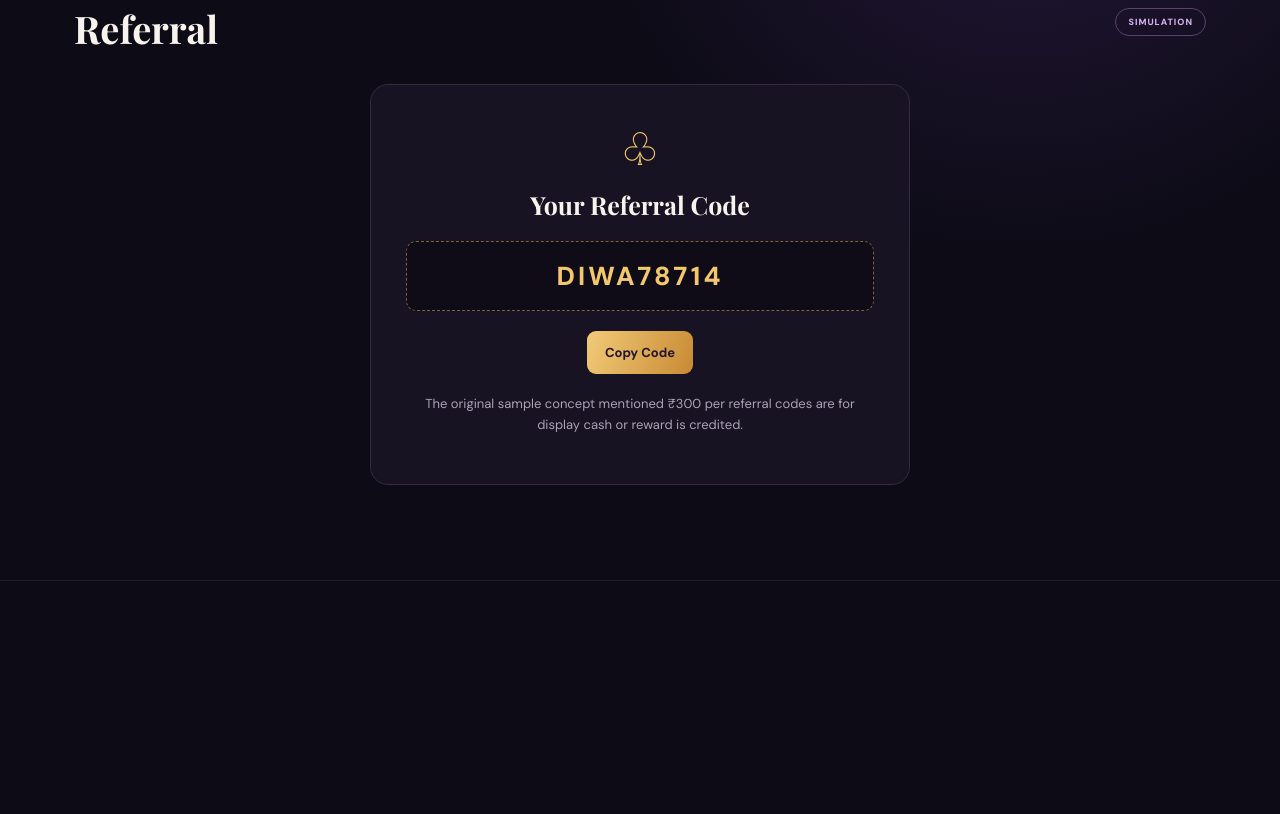
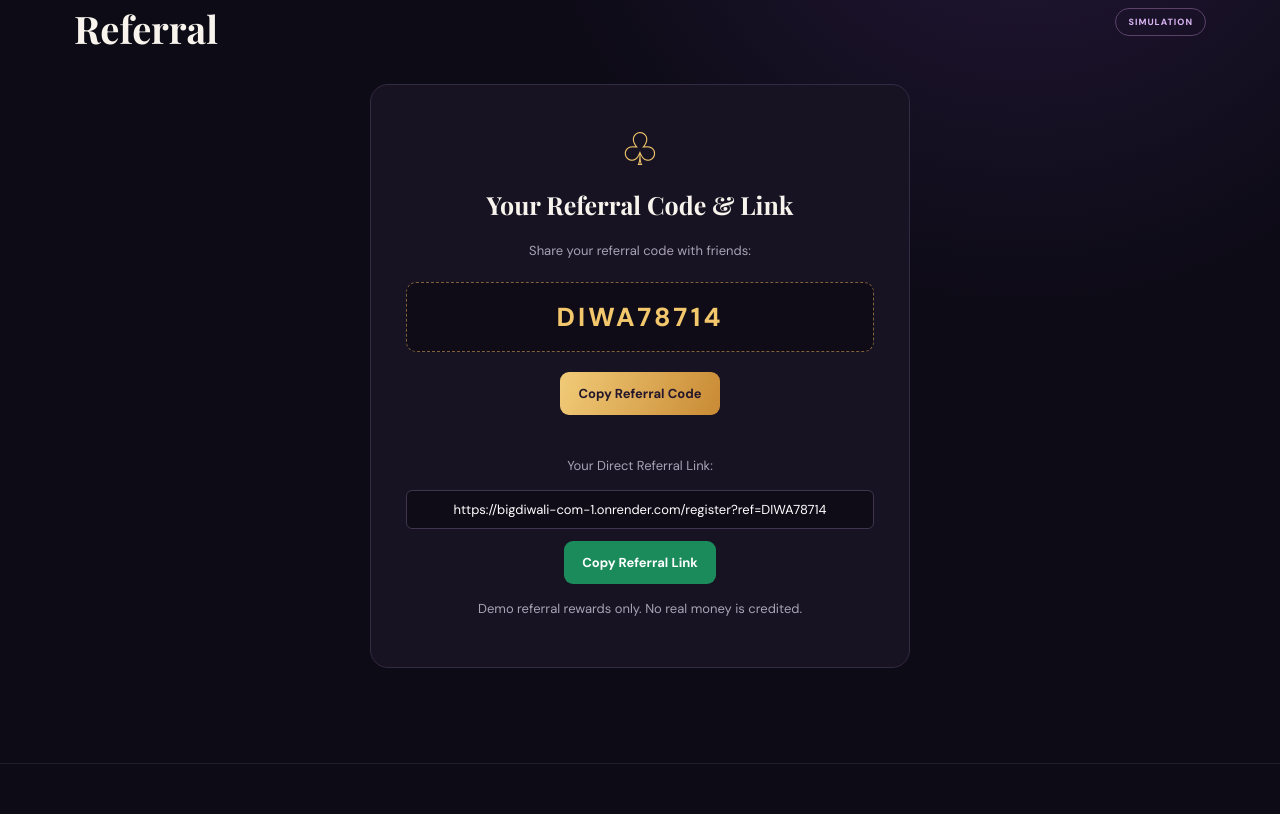
Before and after one commit to banud1157-cmd/bigdiwali.com, a Flask app: page /referral in a window 1280 px wide. Shown: the part 193-1007 px from the top of the page. Before the commit the page ends 774 px from the top, so only its background shows below. Run offline with Flask 3, Linux system fonts and the light colour scheme; a user stored in the database is signed in; data comes from the database, SQL or seed files in the repository.

Commit message:
Update referral code and link display in template

```diff
--- a/templates/referral.html
+++ b/templates/referral.html
@@ -3,6 +3,7 @@
 {% block title %}Referral • DIWALI OFFERS{% endblock %}
 
 {% block content %}
+
 <div class="section-head">
     <div>
         <div class="eyebrow">SHARE THE FESTIVE SPIRIT</div>
@@ -12,29 +13,60 @@
 </div>
 
 <div class="referral-card">
+
     <div class="ref-icon">♧</div>
-    <h2>Your Referral Code</h2>
+    <h2>Your Referral Code & Link</h2>
+
+    <p class="muted">Share your referral code with friends:</p>
 
     <div class="ref-code" id="refcode">
         {{ user['referral_code'] }}
     </div>
 
-    <button class="btn primary" type="button" onclick="copyReferral()">
-        Copy Code
+    <button class="btn primary" type="button"
+            onclick="copyReferralCode()">
+        Copy Referral Code
     </button>
 
-    <p class="muted">
-       The original sample concept mentioned ₹300 per referral codes are for display cash or reward is credited.
+    <br><br>
+
+    <p class="muted">Your Direct Referral Link:</p>
+
+    <input
+        type="text"
+        id="reflink"
+        readonly
+        value="https://bigdiwali-com-1.onrender.com/register?ref={{ user['referral_code'] }}"
+        style="width:100%; padding:10px; text-align:center; margin-bottom:12px; border-radius:6px;"
+    >
+
+    <button class="btn success" type="button"
+            onclick="copyReferralLink()">
+        Copy Referral Link
+    </button>
+
+    <p class="muted" style="margin-top:15px;">
+        Demo referral rewards only. No real money is credited.
     </p>
+
 </div>
 
 <script>
-function copyReferral() {
+function copyReferralCode() {
     const code = document.getElementById("refcode").innerText.trim();
 
     navigator.clipboard.writeText(code)
-        .then(() => alert("Referral code copied!"))
+        .then(() => alert("Referral Code Copied!"))
+        .catch(() => alert("Copy failed. Please copy manually."));
+}
+
+function copyReferralLink() {
+    const link = document.getElementById("reflink").value;
+
+    navigator.clipboard.writeText(link)
+        .then(() => alert("Referral Link Copied!"))
         .catch(() => alert("Copy failed. Please copy manually."));
 }
 </script>
+
 {% endblock %}
```
